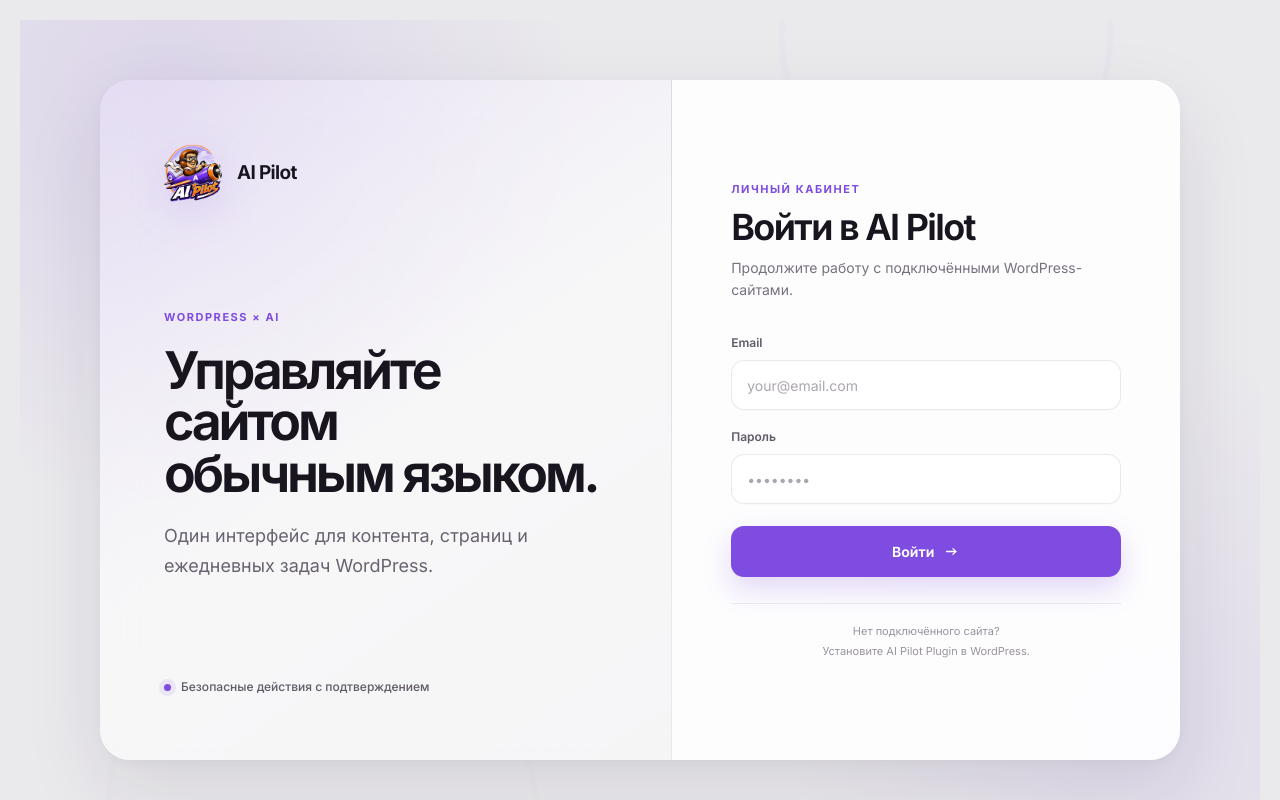
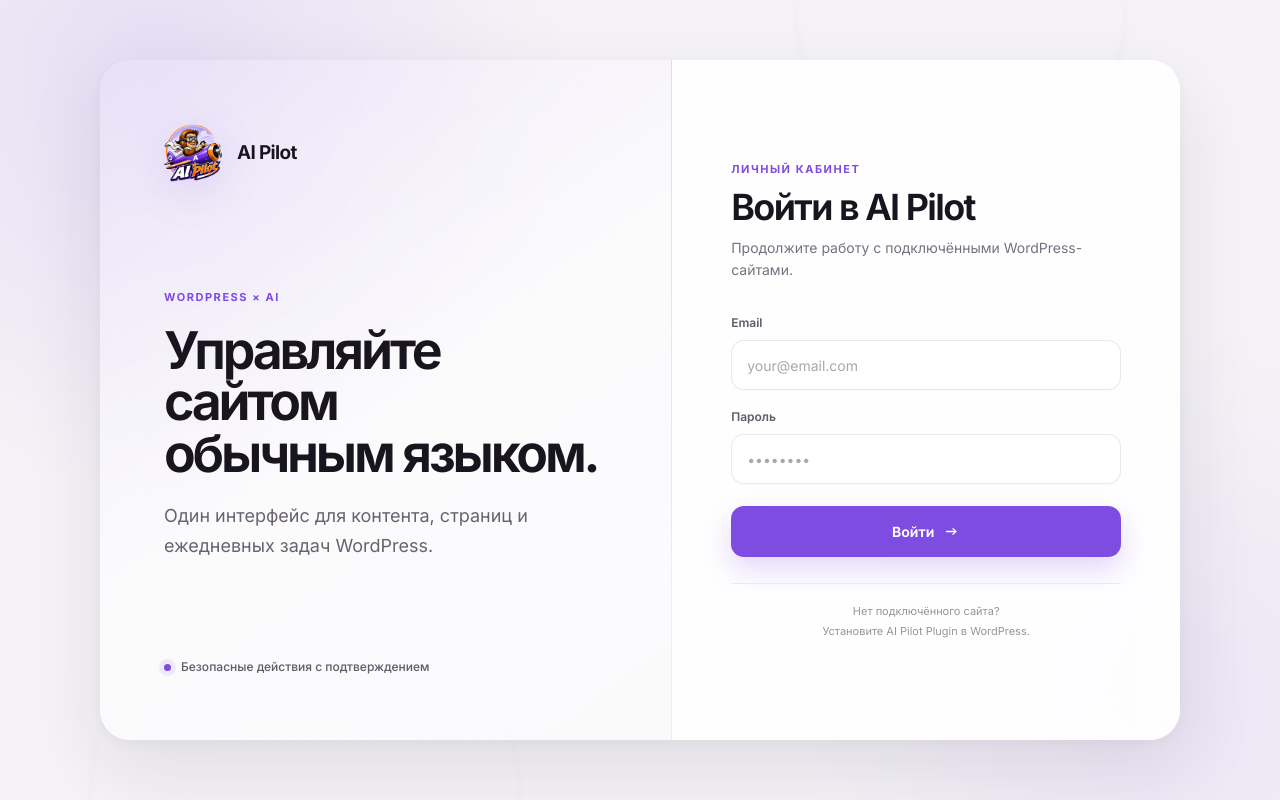
Before and after one commit to EVGexpert/ai-pilot-web-chat, a Vue app: page / in a window 1280 px wide. Built offline with nearby package versions, Linux system fonts and the light colour scheme; no server answers.

Commit message:
fix: isolate login page from global chat styles — position fixed, own bg

```diff
--- a/src/components/LoginForm.vue
+++ b/src/components/LoginForm.vue
@@ -167,18 +167,23 @@
 
 <style scoped>
 .login-page {
-  --login-bg: var(--color-chat-bg, #eae9ec);
-  --login-accent: var(--color-accent, #7e4ce0);
+  --login-bg: #f5f3f7;
+  --login-accent: #7e4ce0;
   --login-ink: #18151f;
   --login-muted: #77717f;
   --login-border: rgba(24, 21, 31, 0.09);
-  position: relative;
+  position: fixed;
+ inset: 0;
+  z-index: 9999;
   min-height: 100vh;
   min-height: 100dvh;
-  overflow: hidden;
+  overflow: auto;
   display: grid;
   place-items: center;
   padding: clamp(20px, 4vw, 56px);
+  margin: 0;
+  border: 0;
+  box-shadow: none;
   background:
     radial-gradient(circle at 12% 10%, rgba(126, 76, 224, 0.13), transparent 31%),
     radial-gradient(circle at 92% 88%, rgba(126, 76, 224, 0.08), transparent 28%),
```
